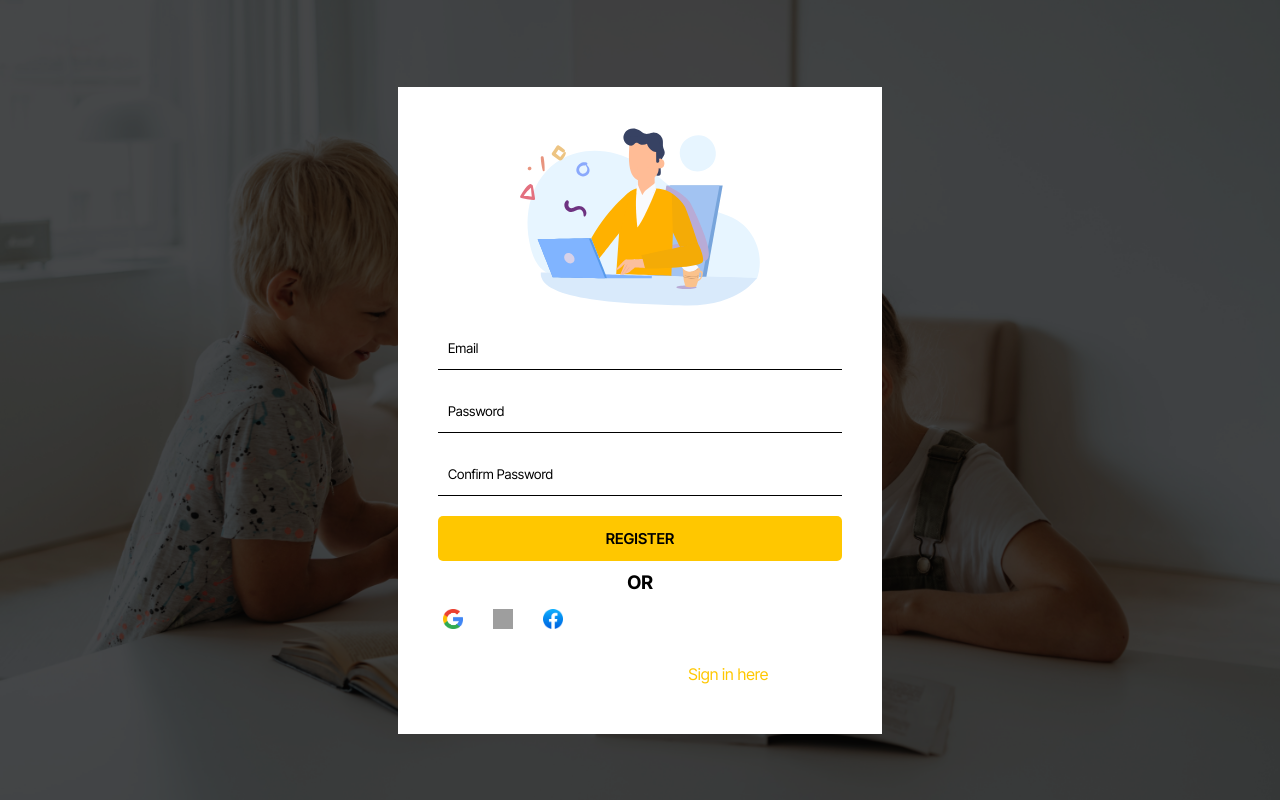
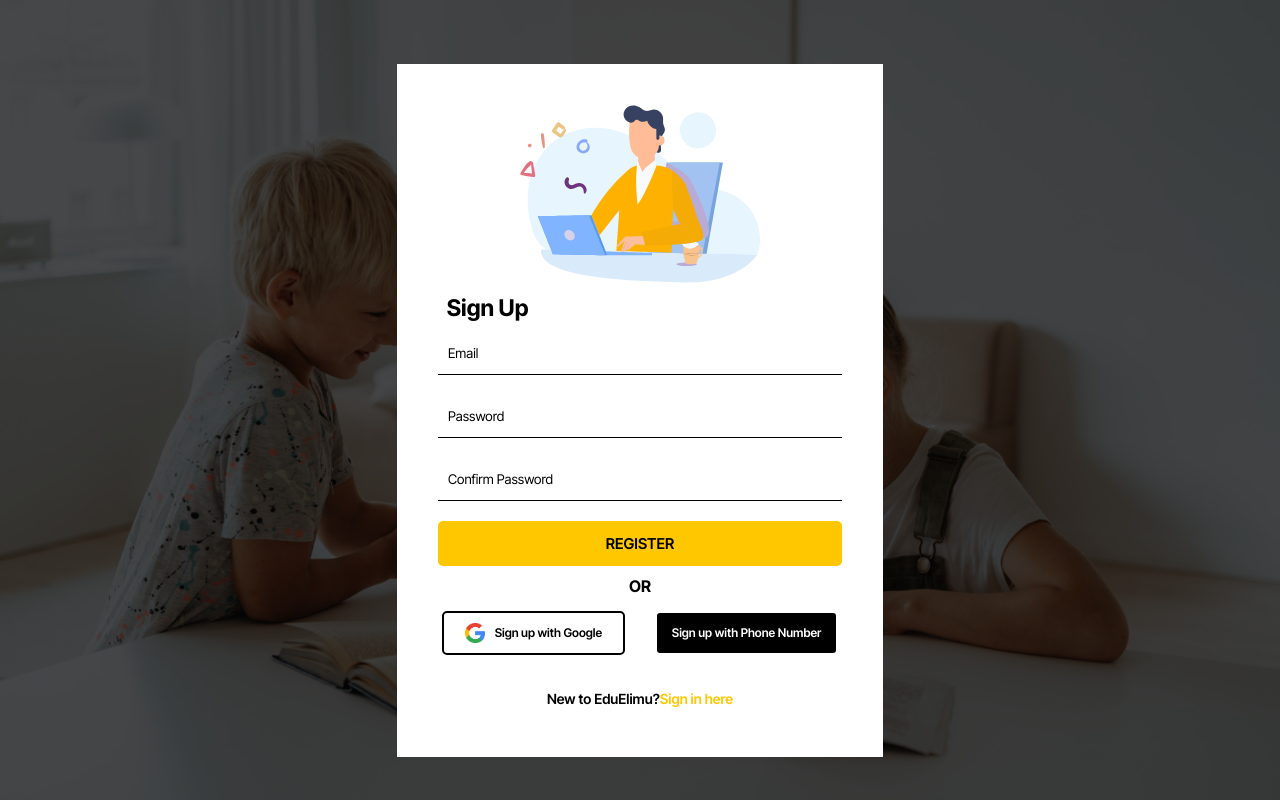
Before and after one commit to etemesi254/EduElimu, a React (Create React App) app in the folder Frontend/web/: page /login in a window 1280 px wide. Built offline with nearby package versions, Linux system fonts and the light colour scheme; grey boxes are pictures that could not be loaded; a web font is replaced by a local one.

Commit message:
Complete ui registration web

```diff
--- a/Frontend/web/src/user_auth/register.css
+++ b/Frontend/web/src/user_auth/register.css
@@ -8,6 +8,10 @@
     background-size: cover;
     background-position: center;
     /* transition: background-image 0.5s ease-in-out; */
+  }
+  .alt-1{
+    margin-left: 20px;
+    font-size: 23px;
   }
   #back_icon{
     font-size: 40px;
@@ -80,12 +84,16 @@
   }
   .big_tech{
     height: 40px;
-    width: 40px;
+    width: 14vw;
     display: flex;
     justify-content: center;
     align-items: center;
     border-radius: 5px;
-    background-color: rgba(255, 255, 255, 0.2);
+    border: 2px solid;
+  }
+  .big_tech p{
+    font-size: 12px;
+    font-weight: 600;
   }
   .big_tech:hover{
     background-color: rgba(255, 255, 255, 0.4);
@@ -94,6 +102,7 @@
   .big_tech img{
     height: 20px;
     width: 20px;
+    margin-right: 10px;
   }
   .form input::placeholder{
     color: black;
@@ -114,17 +123,27 @@
   }
   .signwith{
     display: flex;
+    flex-wrap: wrap;
+    justify-content: center;
   }
   .signwith >*{
-    margin: 5px;
+    margin: 15px;
   }
-  #p_tags1,#p_tags2,#p_tags3{
+  #phone{
+    background-color: black;
+
+  }
+  #phone{
     color: white;
+  }
+  #p_tags3{
+    color: black;
+    font-size: 14px;
+    font-weight: 600;
     display: flex;
     justify-content: center;
     margin: 0;
     padding: 0;
-    font-size: 16px;
     margin-bottom: 20px;
   }
   #p_tags2,#p_tags3{
@@ -144,6 +163,10 @@
         height: 45px;
         width: 60vw;
     }
+    .big_tech{
+      height: 45px;
+        width: 60vw;
+    }
     .form button{
         height: 45px;
         width: 63vw;
--- a/Frontend/web/src/user_auth/register.js
+++ b/Frontend/web/src/user_auth/register.js
@@ -25,26 +25,25 @@
         <div className="form_container">
             <div className="whiite-bk">
                 <div className="lottie_container" ref={container}></div>
+                <h3 className='alt-1'>Sign Up</h3>
                 <form className="form">
                     <input type="Email" placeholder="Email"/>
                     <input type="password" placeholder="Password"/>
                     <input type="password" placeholder="Confirm Password"/>
                     <button type="submit" className="login">REGISTER</button>
                 </form>
-                <h3 className='alt'>OR</h3>
+                <h4 className='alt'>OR</h4>
                 <div className='signwith'>
                     <div className='big_tech'>
                         <img src='./assets/google.png'/>
+                        <p>Sign up with Google</p>
                     </div>
-                    <div className='big_tech'>
-                        <img src='./assets/microsoft.png'/>
-                    </div>
-                    <div className='big_tech'>
-                        <img src='./assets/facebook.png'/>
+                    <div className='big_tech' id='phone'>
+                        <p>Sign up with Phone Number</p>
                     </div>
                 </div>
                 <div className='have_account'>
-                    <p id='p_tags3'>Already have an account? <a href="">Sign in here</a></p></div>
+                    <p id='p_tags3'>New to EduElimu? <a href="">Sign in here</a></p></div>
             </div>
         </div>
     </section>
```
